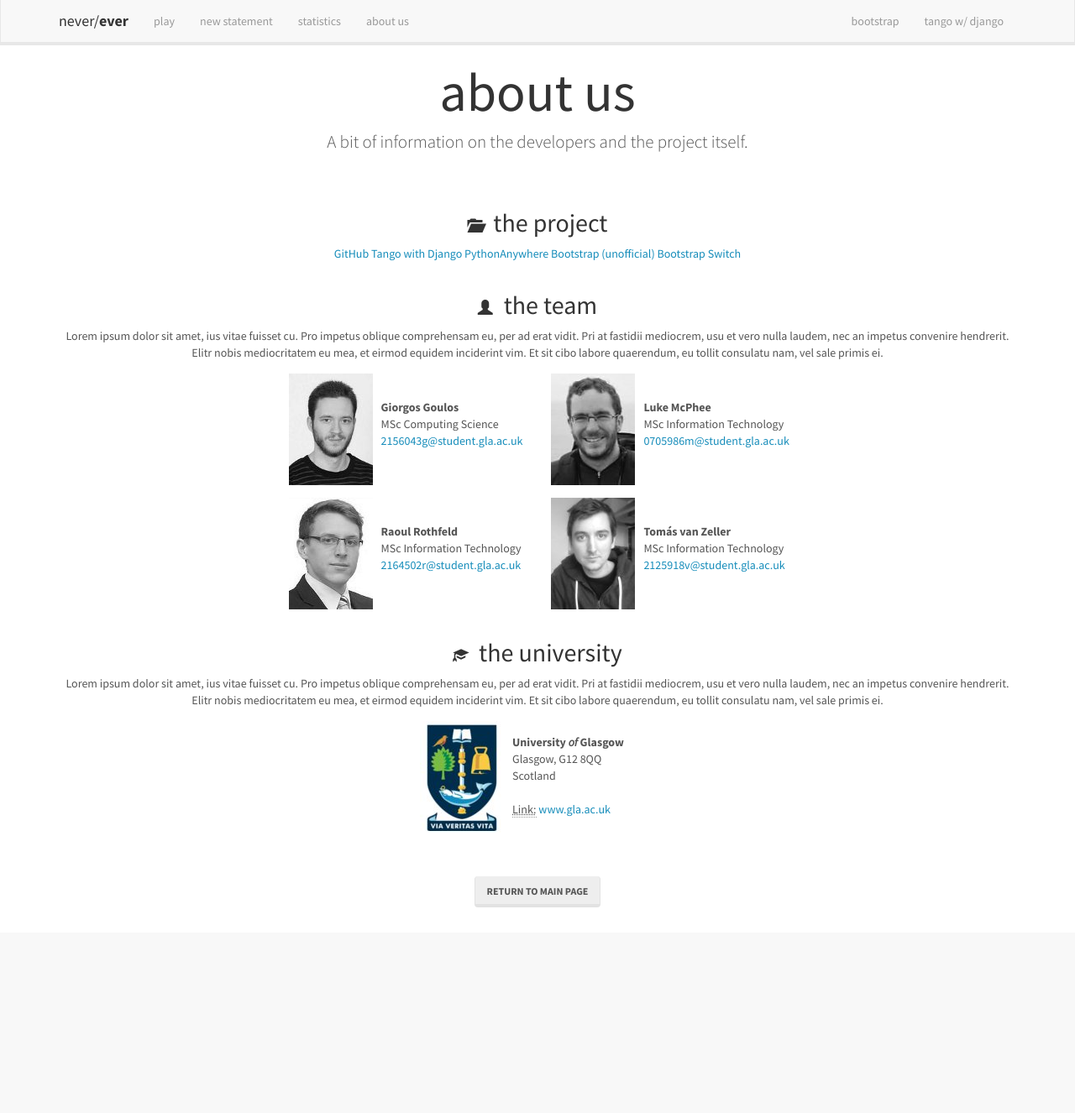
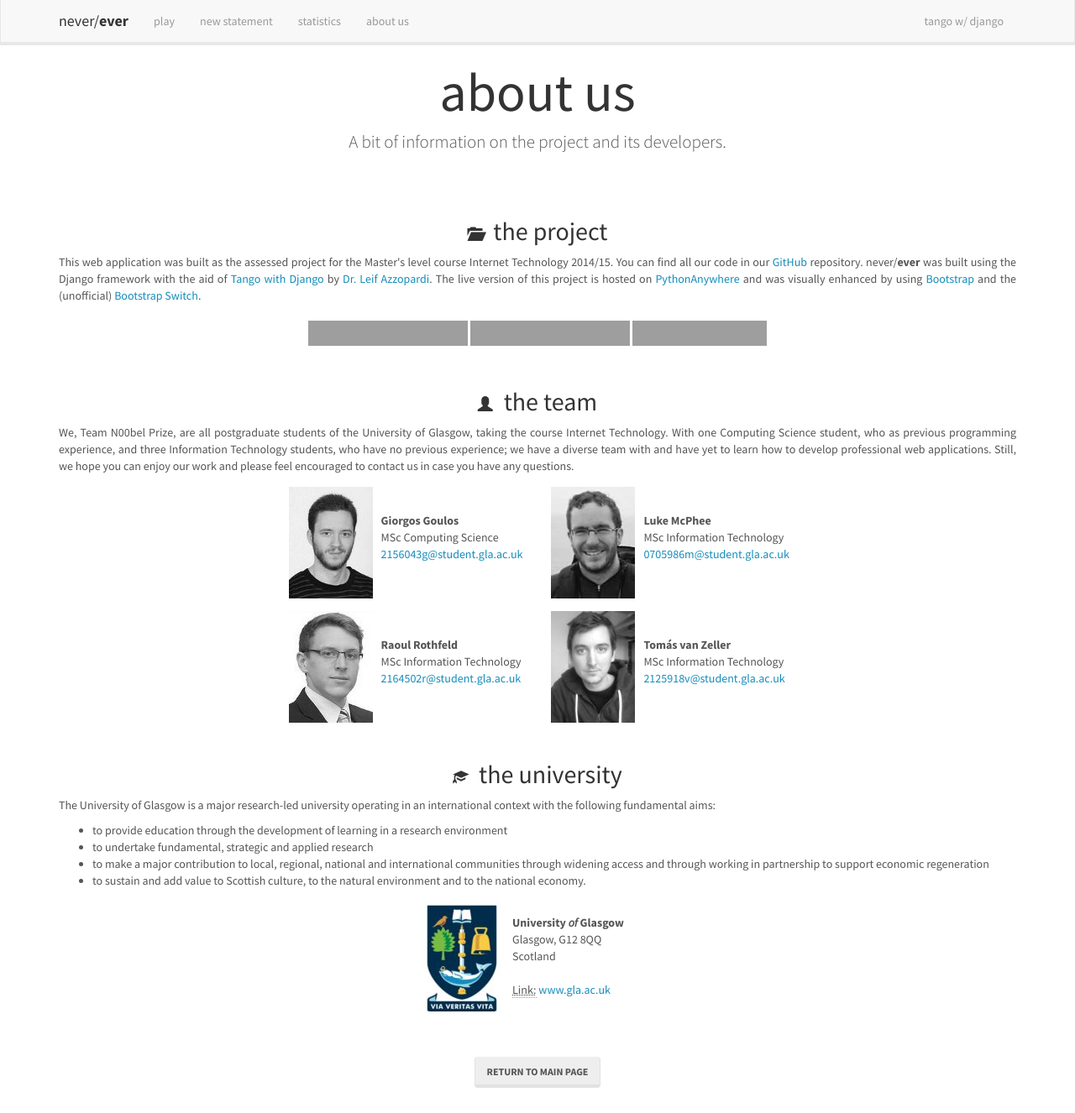
Before and after one commit to RRothfeld/NeverEver, a Django app: page //about/ in a window 1280 px wide. Shown: the whole page at 84% size. Before the commit the page ends 1081 px from the top, so only its background shows below. Run offline with Django 3.2, Linux system fonts and the light colour scheme; some libraries are stand-ins or nearby versions; grey boxes are pictures that could not be loaded.

Commit message:
finished about page

```diff
--- a/static/css/neverever.css
+++ b/static/css/neverever.css
@@ -96,7 +96,7 @@ h1 {
 }
 
 #sub-heading {
-    padding-top: 25px;
+    padding-top: 35px;
     padding-bottom: 10px;
 }
 
@@ -105,3 +105,7 @@ h1 {
     font-size: 11px;
     color: #999999;
 }
+
+.git-spacing {
+  padding: 10px 0 10px 0;
+}
--- a/templates/neverever/about.html
+++ b/templates/neverever/about.html
@@ -6,28 +6,35 @@
 
 {% block body_block %}
     <h1>about us</h1>
-    <p class="lead">A bit of information on the developers and the project itself.</p>
+    <p class="lead">A bit of information on the project and its developers.</p>
 
     <div id="sub-heading">
         <h4><span class="glyphicon glyphicon-folder-open"></span></h4>
         <h2>the project</h2>
     </div>
-    <div class="container"><p><a href="https://github.com/Redfielder/NeverEver">GitHub</a>
-    <a href="http://www.tangowithdjango.com/">Tango with Django</a>
-    <a href="https://www.pythonanywhere.com/">PythonAnywhere</a>
-    <a href="http://getbootstrap.com/">Bootstrap</a>
-    <a href="http://www.bootstrap-switch.org/">(unofficial) Bootstrap Switch</a></p></div>
+    <div class="container text-justify"><p>This web application was built as the assessed project for the Master's level
+    course Internet Technology 2014/15. You can find all our code in our <a href="https://github.com/Redfielder/NeverEver">GitHub</a>
+    repository. never/<strong>ever</strong> was built using the Django framework with the aid of
+    <a href="http://www.tangowithdjango.com/">Tango with Django</a> by <a href="http://www.dcs.gla.ac.uk/~leif/">
+    Dr. Leif Azzopardi</a>. The live version of this project is hosted on <a href="https://www.pythonanywhere.com/">PythonAnywhere</a>
+    and was visually enhanced by using <a href="http://getbootstrap.com/">Bootstrap</a> and the (unofficial)
+    <a href="http://www.bootstrap-switch.org/">Bootstrap Switch</a>.</p></div>
+    <div class="container git-spacing">
+        <iframe src="https://ghbtns.com/github-btn.html?user=Redfielder&repo=NeverEver&type=star&count=true&size=large" frameborder="0" scrolling="0" width="190px" height="30px"></iframe>
+        <iframe src="https://ghbtns.com/github-btn.html?user=Redfielder&repo=NeverEver&type=watch&count=true&size=large&v=2" frameborder="0" scrolling="0" width="190px" height="30px"></iframe>
+        <iframe src="https://ghbtns.com/github-btn.html?user=Redfielder&repo=NeverEver&type=fork&count=true&size=large" frameborder="0" scrolling="0" width="160px" height="30px"></iframe>
+    </div>
 
     <div id="sub-heading">
         <h4><span class="glyphicon glyphicon-user"></span></h4>
         <h2>the team</h2>
     </div>
-    <div class="container"><p>Lorem ipsum dolor sit amet, ius vitae fuisset cu.
-    Pro impetus oblique comprehensam eu, per ad erat vidit. Pri at
-    fastidii mediocrem, usu et vero nulla laudem, nec an impetus convenire hendrerit.
-    Elitr nobis mediocritatem eu mea, et eirmod equidem inciderint vim. Et sit cibo labore quaerendum,
-    eu tollit consulatu nam, vel sale primis ei.</p>
-        <div class="container">
+    <div class="container text-justify"><p>We, Team N00bel Prize, are all postgraduate students of the University of
+    Glasgow, taking the course Internet Technology. With one Computing Science student, who as previous programming
+    experience, and three Information Technology students, who have no previous experience; we have a diverse team with
+    and have yet to learn how to develop professional web applications. Still, we hope you can enjoy our work and
+    please feel encouraged to contact us in case you have any questions.</p>
+        <div class="container text-center">
             <div class="team-box">
                 <div class="team-img"><img src="{% static "img/portraits/g_g.jpg" %}" alt="Giorgos Goulos"></div>
                 <div class="team-text">
@@ -76,13 +83,16 @@
         <h4><span class="glyphicon glyphicon-education"></span></h4>
         <h2>the university</h2>
     </div>
-    <div class="container"><p>Lorem ipsum dolor sit amet, ius vitae fuisset cu.
-    Pro impetus oblique comprehensam eu, per ad erat vidit. Pri at
-    fastidii mediocrem, usu et vero nulla laudem, nec an impetus convenire hendrerit.
-    Elitr nobis mediocritatem eu mea, et eirmod equidem inciderint vim. Et sit cibo labore quaerendum,
-    eu tollit consulatu nam, vel sale primis ei.</p>
-
-        <div class="container">
+    <div class="container text-justify"><p>The University of Glasgow is a major research-led university
+    operating in an international context with the following fundamental aims:
+    <ul>
+        <li>to provide education through the development of learning in a research environment</li>
+        <li>to undertake fundamental, strategic and applied research</li>
+        <li>to make a major contribution to local, regional, national and international communities through widening
+            access and through working in partnership to support economic regeneration</li>
+        <li>to sustain and add value to Scottish culture, to the natural environment and to the national economy.</li>
+    </ul></p>
+        <div class="container text-center">
             <div class="team-box">
                 <div class="team-img"><img src="{% static "img/UofG.jpg" %}" alt="University of Glasgow"></div>
                 <div class="team-text" id="UofGadress">
--- a/templates/neverever/baseTemplate.html
+++ b/templates/neverever/baseTemplate.html
@@ -49,7 +49,6 @@
             <li><a href="/about">about us</a></li>
           </ul>
           <ul class="nav navbar-nav navbar-right">
-            <li><a href="http://getbootstrap.com/" target="_blank">bootstrap</a></li>
             <li><a href="http://www.tangowithdjango.com/" target="_blank">tango w/ django</a></li>
           </ul>
         </div>
```
